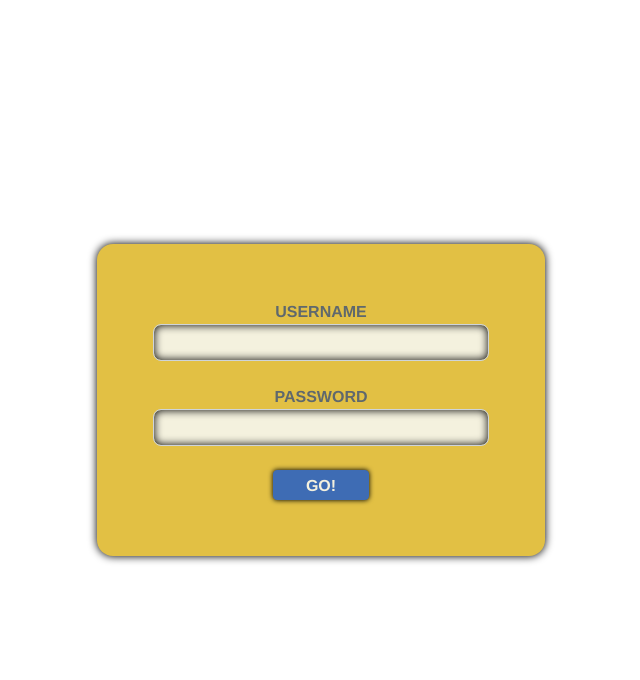
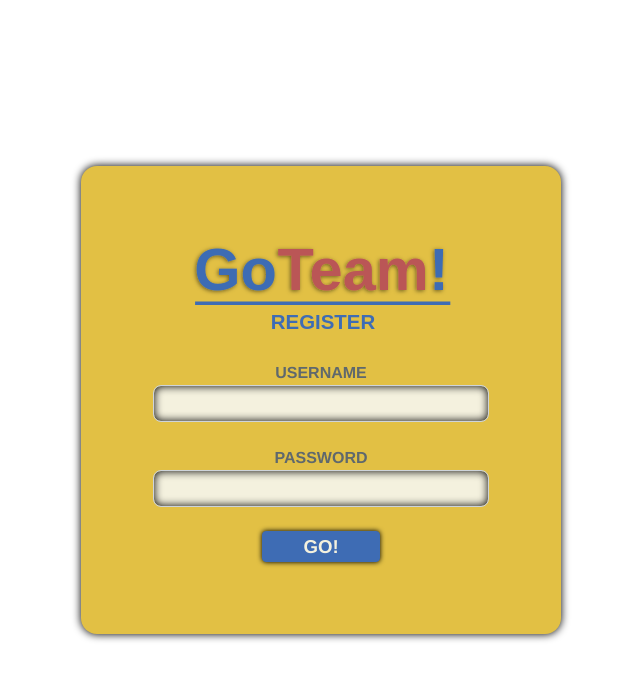
Before and after one commit to 4c3x5u/portfolio_goteam, a React (Create React App) app in the folder frontend/: page / in a window 1280 px wide. Shown: the top 680 px of the page, without its empty margins (319-959 px from the left). Built offline with nearby package versions, Linux system fonts and the light colour scheme.

Commit message:
Register page title SVG imported and styled according to the initial design.

```diff
--- a/frontend/src/components/register/Register.jsx
+++ b/frontend/src/components/register/Register.jsx
@@ -1,6 +1,7 @@
 import React, { useState } from 'react';
 import { Form, Button } from 'react-bootstrap';
 import './register.sass';
+import logo from '../../assets/register_title.svg';
 
 const Register = () => {
   const [username, setUsername] = useState('');
@@ -9,6 +10,10 @@ const Register = () => {
   return (
     <div id="FormWrapper">
       <Form id="RegisterForm" onSubmit={handleSubmit}>
+        <div id="RegisterTitleWrapper">
+          <img id="RegisterTitle" alt="logo" src={logo} />
+        </div>
+
         <Form.Group className="RegisterFormGroup">
           <Form.Label className="RegisterFormLabel">
             USERNAME
--- a/frontend/src/components/register/register.sass
+++ b/frontend/src/components/register/register.sass
@@ -8,9 +8,18 @@
 
 #RegisterForm
   background-color: variables.$maize-crayola
-  padding: 3.5rem
+  padding: 4.5rem
   border-radius: 1rem
   box-shadow: 0 0 0.5rem 0.01rem #000000
+
+#RegisterTitleWrapper
+  width: 100%
+  display: flex
+  justify-content: center
+
+#RegisterTitle
+  min-height: 6rem
+  margin-bottom: 1.7rem
 
 #ButtonWrapper
   display: flex
@@ -20,11 +29,11 @@
 #SubmitButton
   font-family: variables.$default-font
   font-weight: bold
-  font-size: 12pt
-  padding: 0.2rem 2rem 0.05rem 2rem
+  font-size: 14pt
+  padding: 0.1rem 2.5rem 0 2.5rem
   border-color: variables.$true-blue
   background-color: variables.$true-blue
-  color: variables.$eggshell
+  color: variables.$eggshell !important
   box-shadow: 0 0 0.3rem 0.01rem #000000
 
 .RegisterFormGroup
```
Also changed, not shown: frontend/src/assets/register_title.svg (added).
